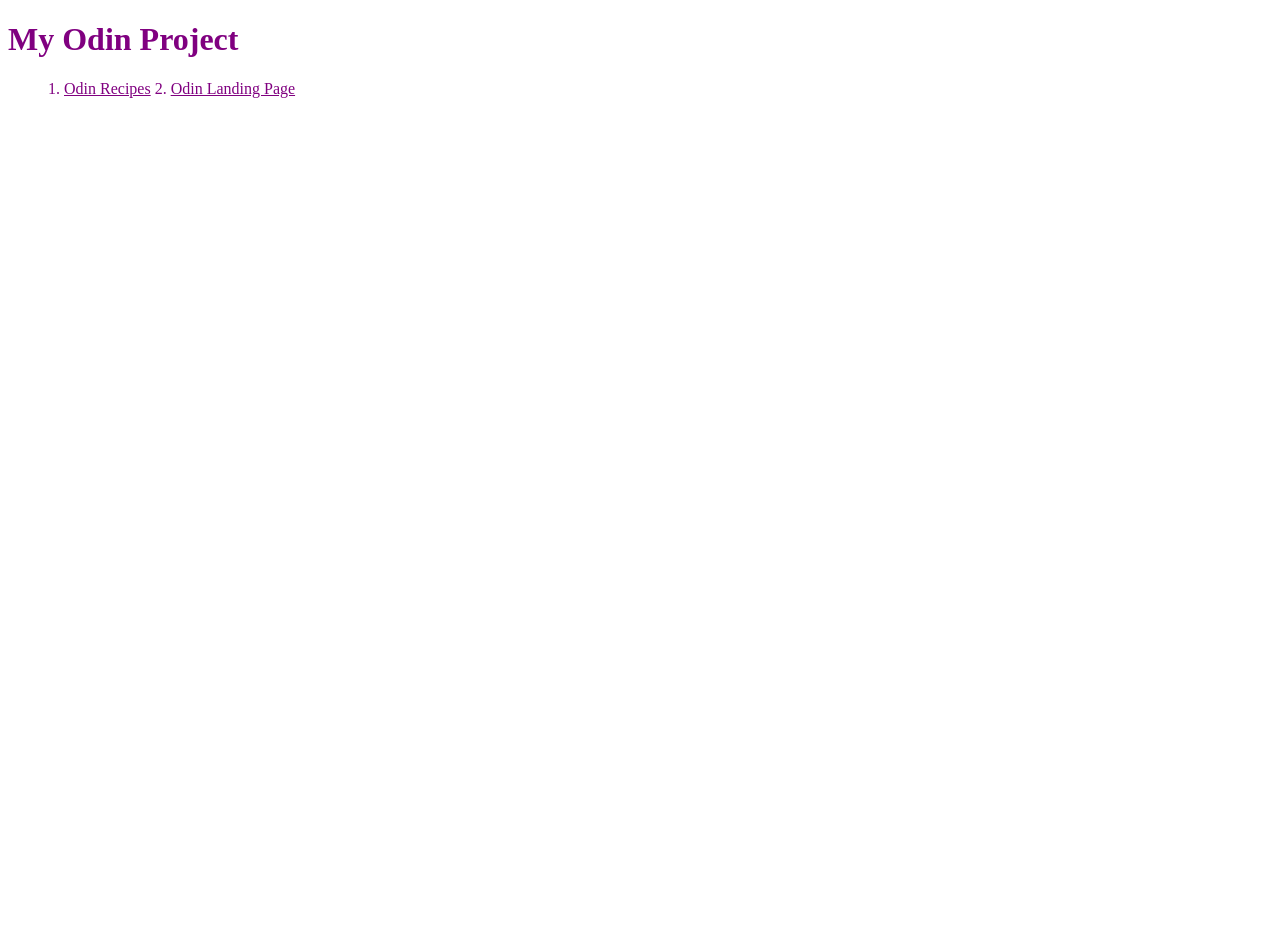
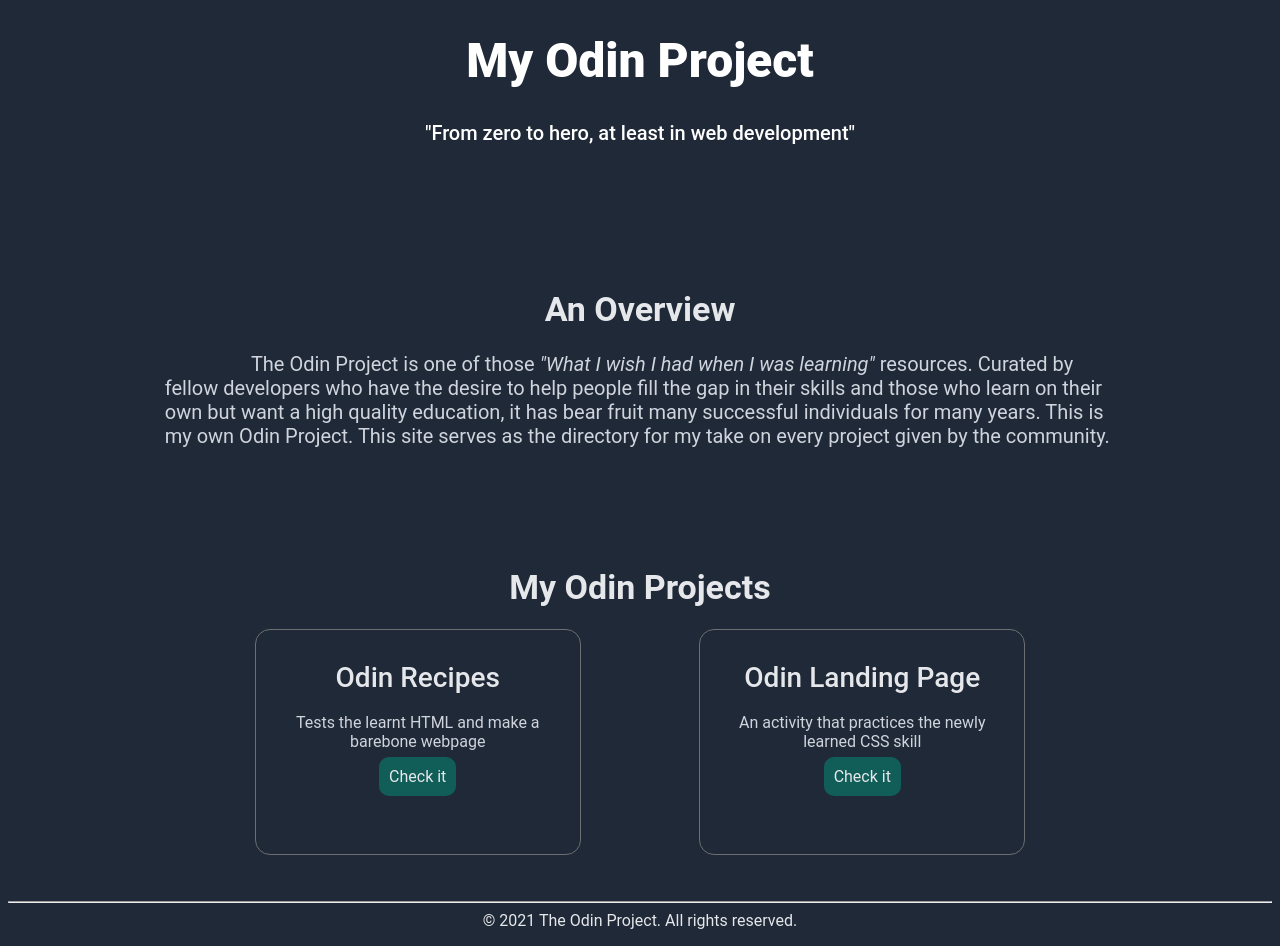
Before and after one commit to j4myang/MyOdinProject, a plain HTML site: page index.html in a window 1280 px wide. Before the commit the page ends 800 px from the top, so only its background shows below. Drawn offline with Linux system fonts and the light colour scheme.

```diff
--- a/index.html
+++ b/index.html
@@ -7,10 +7,63 @@
         <link rel="stylesheet" href="styles.css">
     </head>
     <body>
-        <h1>My Odin Project</h1>
-        <ul>
-            1. <a href="odin-recipes/index.html">Odin Recipes</a>
-            2. <a href="landing-page/index.html">Odin Landing Page</a>
-        </ul>
+        <div class="header">
+            <h1>My Odin Project</h1>
+            <p>"From zero to hero, at least in web development"</p>
+        </div>
+
+        <div class="overview">
+            <div class="label">
+                <h1>An Overview</h1>
+            </div>
+
+            <div class="desc">
+                <p>&emsp;&emsp;&emsp;&emsp; The Odin Project is one of those <em>"What I wish I had when I was learning"</em>
+                    resources. Curated by fellow developers who have the desire to help people
+                    fill the gap in their skills and those who learn on their own
+                    but want a high quality education, it has bear fruit many successful individuals for many years.
+                    This is my own Odin Project. This site serves as the directory for my take on every project
+                    given by the community.
+                </p>
+            </div>
+        </div>
+
+        <div class="projects">
+            <h1>My Odin Projects</h1>
+
+            <div class="items">
+                <div class="odin-recipe item 1">
+                    <h1>Odin Recipes</h1>
+
+                    <div class="desc">
+                        <p>Tests the learnt HTML and make a barebone webpage
+                        </p>
+                    </div>
+
+                    <a href="/odin-recipes/index.html" class="btn">
+                        <span>Check it</span>
+                    </a>
+                </div>
+
+                <div class="odin-landing-page item 2">
+                    <h1>Odin Landing Page</h1>
+
+                    <div class="desc">
+                        <p>An activity that practices the newly learned CSS skill
+                        </p>
+                    </div>
+
+                    <a href="/landing-page/index.html" class="btn">
+                        <span>Check it</span>
+                    </a>
+                </div>
+            </div>
+        </div>
+
+        <hr>
+
+        <div class="footer">
+            <a href="https://www.theodinproject.com/about" target="_blank" rel="noopener">© 2021 The Odin Project. All rights reserved.</p>
+        </div>
     </body>
 </html>
--- a/styles.css
+++ b/styles.css
@@ -1,3 +1,126 @@
-* {
-    color: purple
+body {
+    font-family: "Roboto", sans-serif;
+    background-color: #1F2937;
+    color: #E5E7EB;
 }
+
+a {
+    text-decoration: none !important;
+    color: inherit;
+}
+
+.header {
+    padding-bottom: 5%;
+    text-align: center;
+    color: white;
+}
+
+.header h1 {
+    font-size: 48px;
+    font-weight: 900;
+}
+
+.header p {
+    font-size: 20px;
+    font-weight: 500;
+}
+
+.overview {
+ padding: 3%;
+}
+.overview .label {
+    border-style: solid;
+    border-right: transparent;
+    border-top: transparent;
+    border-left: transparent;
+    border-bottom: #E5E7EB;
+}
+
+.overview .label h1 {
+    font-size: 34px;
+    font-weight: 700;
+    text-align: center;
+}
+
+.overview .desc p {
+    margin-left: 10%;
+    margin-right: 10%;
+    font-size: 20px;
+    color: #cfd4dd;
+}
+
+.projects {
+    padding: 3%;
+}
+
+.projects h1 {
+    text-align: center;
+    font-size: 34px;
+    font-weight: 700;
+}
+
+.projects .items {
+    display: flex;
+    justify-content: center;
+}
+
+.projects .items .item {
+    margin-left: 5%;
+    margin-right: 5%;
+    padding: 1%;
+    width: 300px;
+    height: 200px;
+    border-style: solid;
+    border-radius: 15px;
+    border-color: #6c6e72;
+    border-width: 1px;
+    text-align: center;
+}
+
+.projects .items .item h1 {
+    font-size: 28px;
+    font-weight: 500;
+    color:#E5E7EB;
+}
+
+.projects .items .item p {
+    color: #cfd4dd;
+}
+
+.projects .items .item a {
+    background-color: rgb(17, 94, 89);
+    border: none;
+    border-radius: 10px;
+    color: #E5E7EB;
+    font-size: 16px;
+    font-weight: 400;
+    padding: 10px;
+    transition: all 0.5s;
+    cursor: pointer;
+}
+
+.projects .items .item a span {
+    cursor: pointer;
+    position: relative;
+    transition: 0.5s;
+}
+
+.projects .items .item a span:after {
+    content: "\0bb";
+    position: absolute;
+    opacity: 0;
+    top: 0;
+    right: -20px;
+    transition: 0.5s;
+}
+.projects .items .item a:hover span {
+    padding-right: 25px;
+}
+
+.projects .items .item a:hover span:after {
+    opacity: 1;
+    right: 0;
+}
+.footer {
+    text-align: center;
+}
```
Also changed, not shown: dom-exercise/index.html (added, +13 -0 lines), dom-exercise/script.js (added, +26 -0 lines), scripting/basicExercise.js (added, +15 -0 lines), scripting/rps.js (added, +71 -0 lines).
